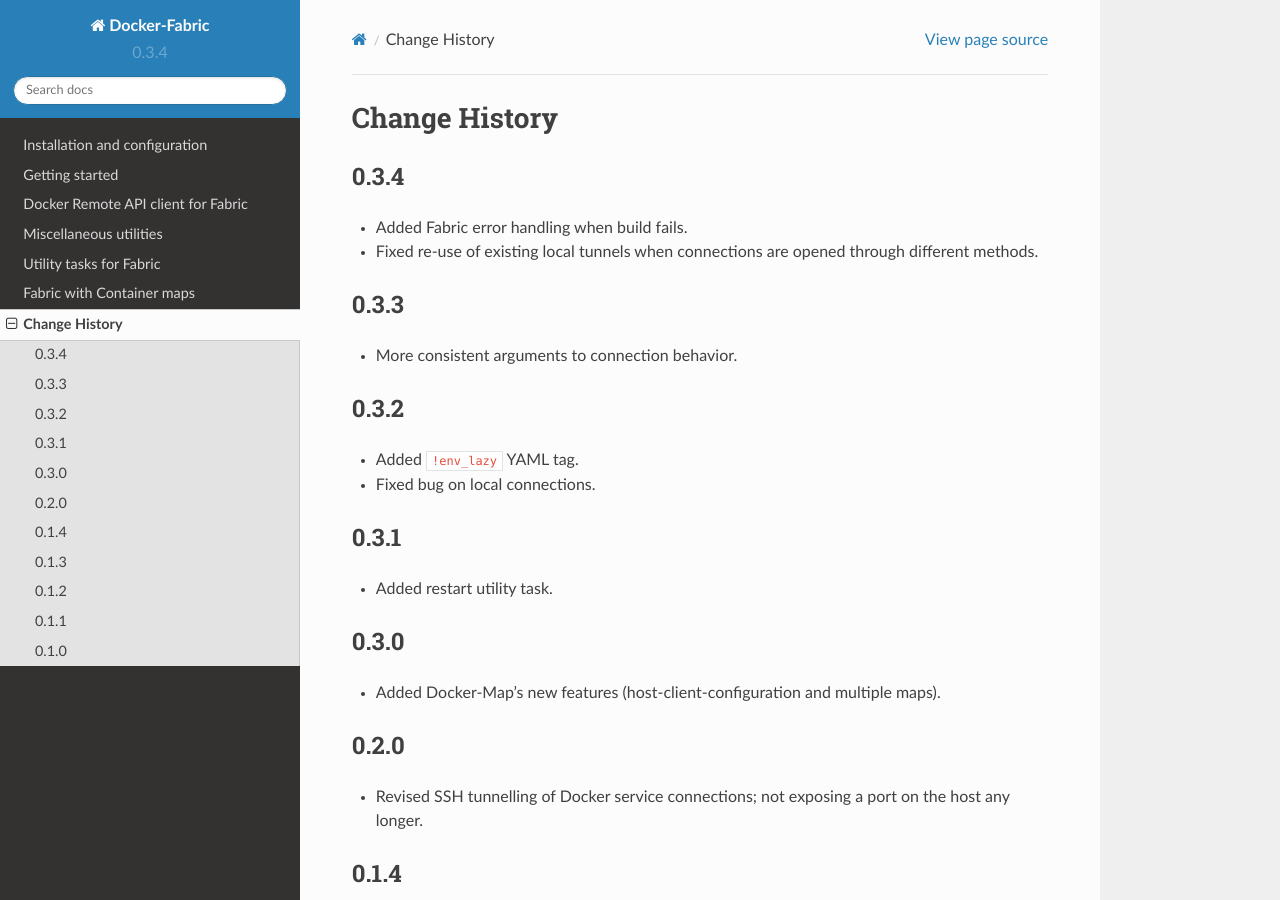
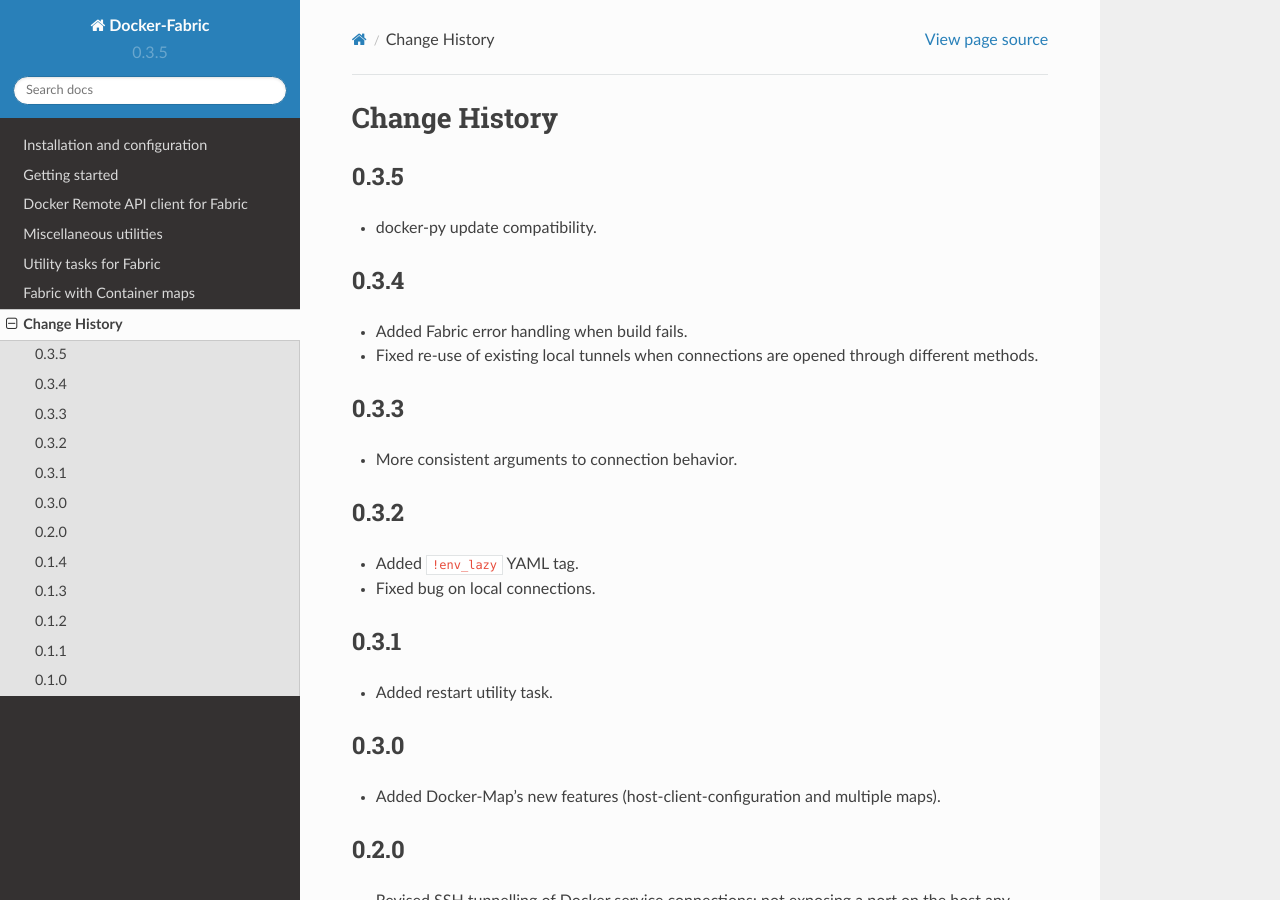
Before and after one commit to merll/docker-fabric, a Sphinx documentation site: the page built from docs/changes.rst, in a window 1280 px wide and 900 px high. Built offline with Sphinx 7.4.7 and the Read the Docs theme 2.0.0, drawn with Linux system fonts in a browser that asks for light colours.

Commit message:
Version and change log update.

```diff
--- a/dockerfabric/__init__.py
+++ b/dockerfabric/__init__.py
@@ -2,6 +2,6 @@
 from __future__ import unicode_literals
 
 
-__version__ = '0.3.4'
+__version__ = '0.3.5'
 
 DEFAULT_SOCAT_VERSION = '1.7.3.0'
--- a/docs/changes.rst
+++ b/docs/changes.rst
@@ -2,6 +2,10 @@
 
 Change History
 ==============
+
+0.3.5
+-----
+* docker-py update compatibility.
 
 0.3.4
 -----
```
